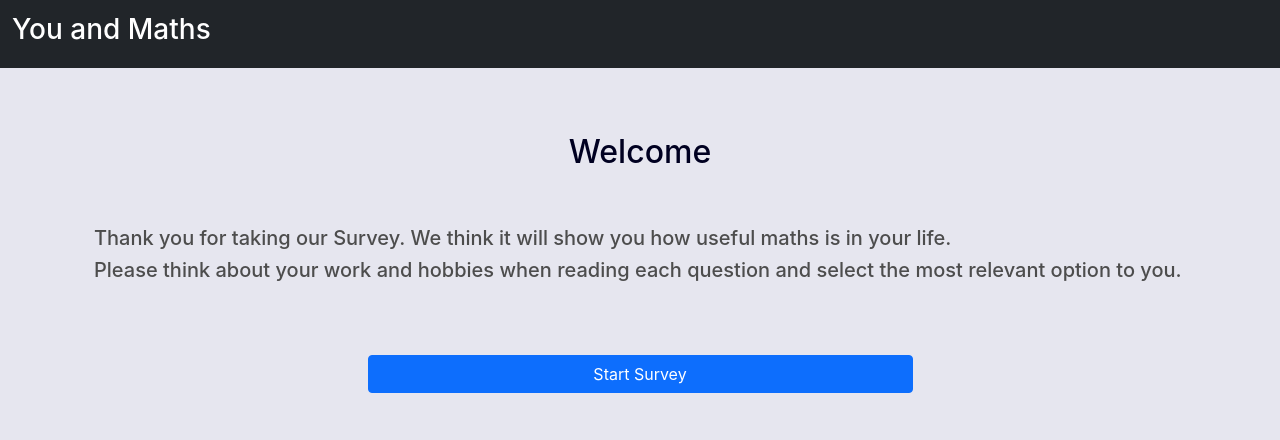
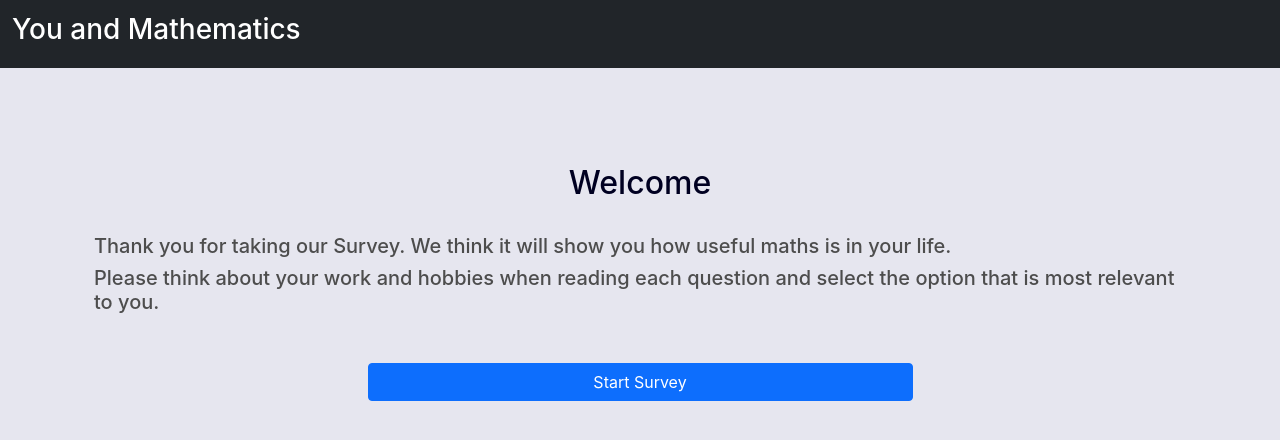
Before and after one commit to fyirass/Maths-Survey-App, a Django app: page / in a window 1280 px wide. Shown: the top 440 px of the page. Run offline with Django 4.2, Linux system fonts and the light colour scheme.

Commit message:
Final version

```diff
--- a/survey/templates/base.html
+++ b/survey/templates/base.html
@@ -9,7 +9,7 @@
     <meta name="color-scheme" content="light only">
     <meta name=generator content="Frontweaver 8.2">
     <meta name="keywords" content="british,type face,font,fonts,highway,highways">
-    <title>You and Maths</title>
+    <title>You and Mathematics</title>
     <!-- CSS only -->
     <link href="https://cdn.jsdelivr.net/npm/bootstrap@5.0.1/dist/css/bootstrap.min.css" rel="stylesheet" integrity="sha384-+0n0xVW2eSR5OomGNYDnhzAbDsOXxcvSN1TPprVMTNDbiYZCxYbOOl7+AMvyTG2x" crossorigin="anonymous">
     <link rel="stylesheet" href="css/basestyle.css">
@@ -107,7 +107,7 @@
     <nav class="navbar navbar-expand-lg navbar-dark bg-dark">
         <div class="container-fluid">
 
-          <a class="navbar-brand" href="{% url 'index' %}"><h3>You and Maths</h3></a>
+          <a class="navbar-brand" href="{% url 'index' %}"><h3>You and Mathematics</h3></a>
 
         </div>
     </nav>
--- a/survey/templates/feedback.html
+++ b/survey/templates/feedback.html
@@ -46,7 +46,8 @@
     </style>
 
 <body>
-<h6 id="txt">Please share your feedback.</h6>
+<h6 id="txt">These measures indicate how often you use of maths in general</h6>
+<h6 id="txt" >Please share your feedback.</h6>
 
 <form method="POST" action='/feedback'>
 
--- a/survey/templates/index.html
+++ b/survey/templates/index.html
@@ -16,12 +16,11 @@
  </head>
  <body>
      <div class="container">
-        <center><h2 style ="margin-top:6%; margin-bottom:5%;">Welcome</h2></center>
+        <center><h2 style ="margin-top:6rem; margin-bottom:2rem;">Welcome</h2></center>
 
         <h5 id="txt">Thank you for taking our Survey. We think it will show you how useful maths is in your life.</5>
             <br>
-        <h5 id="txt">Please think about your work and hobbies when reading each question and select the most relevant option to you.</5>
-        <br>
+        <h5 id="txt">Please think about your work and hobbies when reading each question and select the option that is most relevant to you.</5>
         <br>
         <br>
         <br>
--- a/survey/templates/result.html
+++ b/survey/templates/result.html
@@ -7,7 +7,8 @@
     <meta charset="UTF-8">
     <meta http-equiv="X-UA-Compatible" content="IE=edge">
     <meta name="viewport" content="width=device-width, initial-scale=1.0">
-    <title>You and Maths</title>
+
+    <title>You and Mathematics</title>
 
     <meta name="color-scheme" content="light only">
     <!-- CSS only -->
```
Also changed, not shown: survey/templates/result2.html (+3 -15 lines).
